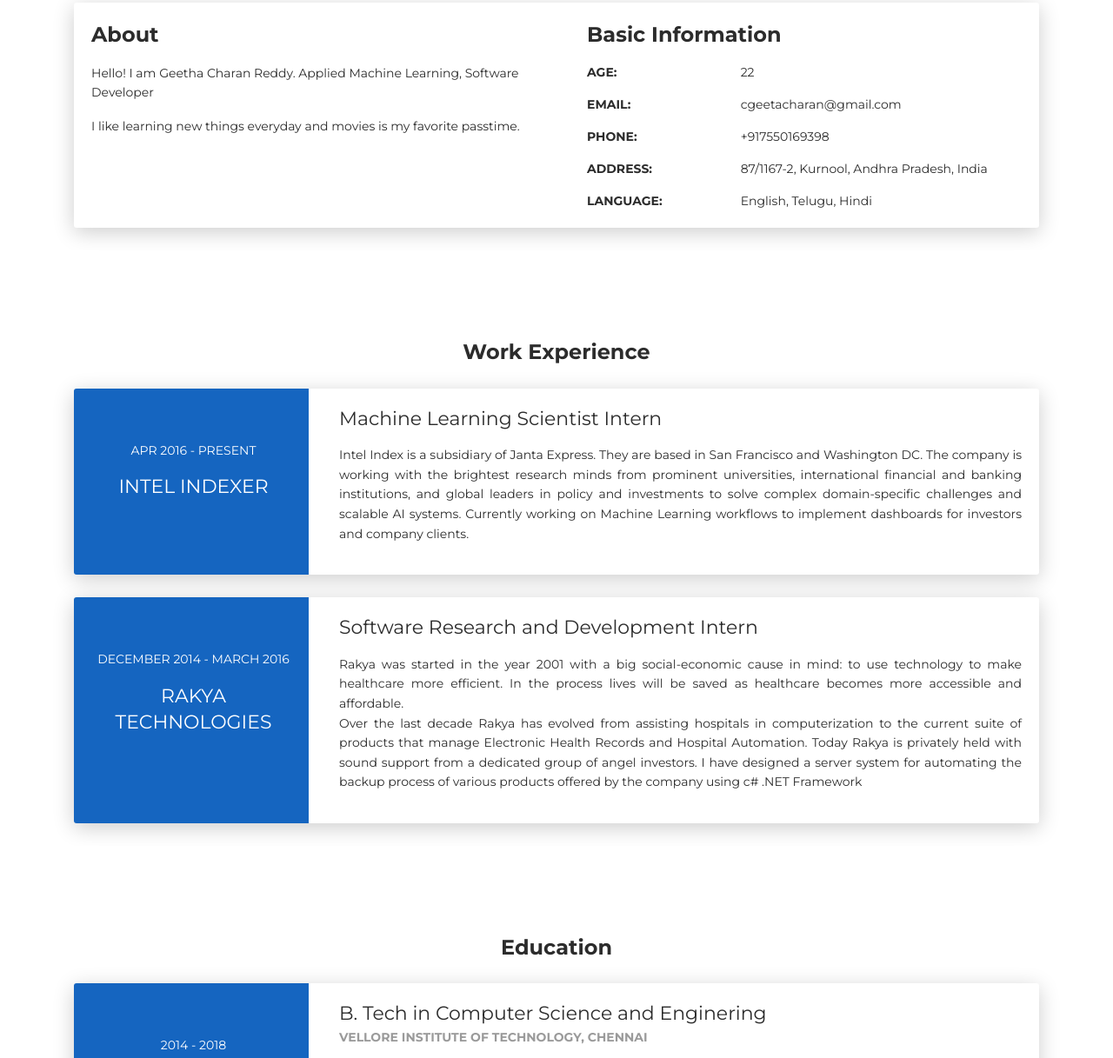
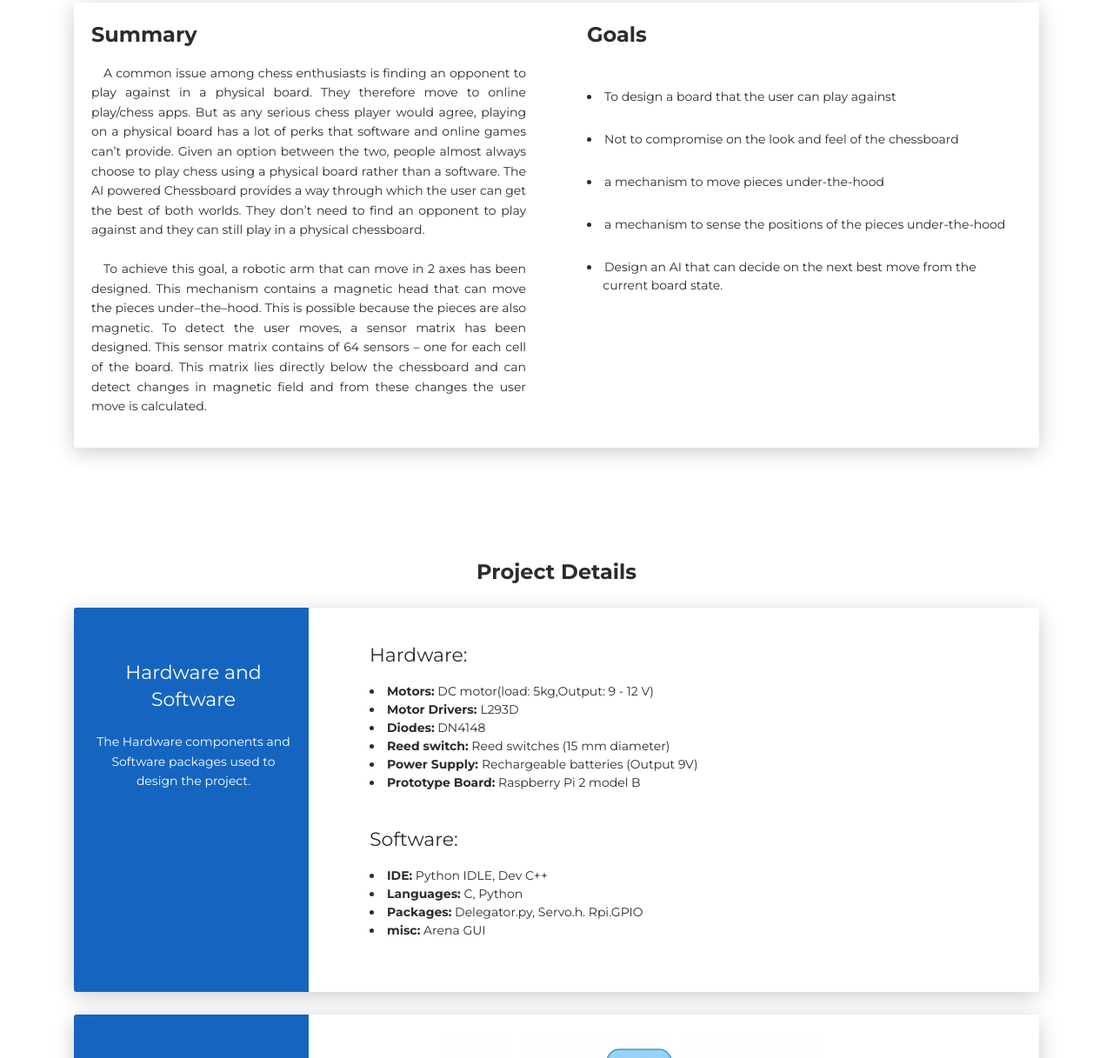
Before and after one commit to Gnommer/gnommer.github.io, a plain HTML site: page AIPoweredChessBoard.html in a window 1280 px wide. Shown: the part 617-1834 px from the top of the page at 87% size. Drawn offline with Linux system fonts and the light colour scheme.

Commit message:
Done Changes

```diff
--- a/AIPoweredChessBoard.html
+++ b/AIPoweredChessBoard.html
@@ -22,7 +22,7 @@
             </div>
             <div class="collapse navbar-collapse justify-content-end" id="navigation">
               <ul class="navbar-nav">
-                <li class="nav-item"><a class="nav-link smooth-scroll" href="#about">About</a></li>
+                <li class="nav-item"><a class="nav-link smooth-scroll" href="#about">Summary</a></li>
                 <li class="nav-item"><a class="nav-link smooth-scroll" href="#skill">Skills</a></li>
                 <li class="nav-item"><a class="nav-link smooth-scroll" href="#portfolio">Portfolio</a></li>
                 <li class="nav-item"><a class="nav-link smooth-scroll" href="#experience">Experience</a></li>
@@ -38,11 +38,11 @@
 <div class="profile-page">
   <div class="wrapper">
     <div class="page-header page-header-small" filter-color="blue">
-      <div class="page-header-image" data-parallax="true" style="background-image: url('images/cc-bg-1.jpg');"></div>
+      <div class="page-header-image" data-parallax="true" style="background-image: url('images/project-1.jpg');"></div>
       <div class="container">
         <div class="content-center">
           <div class="h2 title">A.I Powered ChessBoard</div>
-          <p class="category text-white">A Hardware based ChessBoard with a Chess Engine as an opponent for the player.</H1></H2></p>
+          <p class="category text-white">A Hardware project which playes against an opponent.</H1></H2></p>
         </div>
       </div>
     </div>
@@ -54,33 +54,33 @@
       <div class="row">
         <div class="col-lg-6 col-md-12">
           <div class="card-body">
-            <div class="h4 mt-0 title">About</div>
-            <p>Hello! I am Geetha Charan Reddy. Applied Machine Learning, Software Developer</p>
-            <p>I like learning new things everyday and movies is my favorite passtime.</p>
+            <div class="h4 mt-0 title">Summary</div>
+            <p style="text-align: justify">&emsp;A common issue among chess enthusiasts is finding an opponent to play against in a
+                physical board. They therefore move to online play/chess apps. But as any serious
+                chess player would agree, playing on a physical board has a lot of perks that
+                software and online games can’t provide. Given an option between the two, people
+                almost always choose to play chess using a physical board rather than a software.
+                The AI powered Chessboard provides a way through which the user can get the best
+                of both worlds. They don’t need to find an opponent to play against and they can
+                still play in a physical chessboard.
+                <br><br>&emsp;To achieve this goal, a robotic arm that can move in 2 axes has been
+                designed. This mechanism contains a magnetic head that can move the pieces
+                under–the–hood. This is possible because the pieces are also magnetic. To detect the
+                user moves, a sensor matrix has been designed. This sensor matrix contains of 64
+                sensors – one for each cell of the board. This matrix lies directly below the
+                chessboard and can detect changes in magnetic field and from these changes the user
+                move is calculated.</p>
             </div>
         </div>
         <div class="col-lg-6 col-md-12">
           <div class="card-body">
-            <div class="h4 mt-0 title">Basic Information</div>
-            <div class="row">
-              <div class="col-sm-4"><strong class="text-uppercase">Age:</strong></div>
-              <div class="col-sm-8">22</div>
-            </div>
-            <div class="row mt-3">
-              <div class="col-sm-4"><strong class="text-uppercase">Email:</strong></div>
-              <div class="col-sm-8">cgeetacharan@gmail.com</div>
-            </div>
-            <div class="row mt-3">
-              <div class="col-sm-4"><strong class="text-uppercase">Phone:</strong></div>
-              <div class="col-sm-8">+917550169398</div>
-            </div>
-            <div class="row mt-3">
-              <div class="col-sm-4"><strong class="text-uppercase">Address:</strong></div>
-              <div class="col-sm-8">87/1167-2, Kurnool, Andhra Pradesh, India </div>
-            </div>
-            <div class="row mt-3">
-              <div class="col-sm-4"><strong class="text-uppercase">Language:</strong></div>
-              <div class="col-sm-8">English, Telugu, Hindi</div>
+            <div class="h4 mt-0 title">Goals</div>
+            <div>
+              <li style="padding-top: 2em">To design a board that the user can play against</li>
+              <li style="padding-top: 2em">Not to compromise on the look and feel of the chessboard</li>
+              <li style="padding-top: 2em"> a mechanism to move pieces under-the-hood</li>
+              <li style="padding-top: 2em"> a mechanism to sense the positions of the pieces under-the-hood</li>
+              <li style="padding-top: 2em">Design an AI that can decide on the next best move from the &nbsp;&nbsp;&nbsp;&nbsp;&nbsp;current board state.</li>
             </div>
           </div>
         </div>
@@ -88,64 +88,43 @@
     </div>
   </div>
 </div>
-<div class="section" id="experience">
-  <div class="container cc-experience">
-    <div class="h4 text-center mb-4 title">Work Experience</div>
-    <div class="card">
-      <div class="row">
-        <div class="col-md-3 bg-primary" data-aos="fade-right" data-aos-offset="50" data-aos-duration="500">
-          <div class="card-body cc-experience-header">
-            <p>Apr 2016 - Present</p>
-            <div class="h5">Intel Indexer</div>
-          </div>
-        </div>
-        <div class="col-md-9" data-aos="fade-left" data-aos-offset="50" data-aos-duration="500">
-          <div class="card-body">
-            <div class="h5">Machine Learning Scientist Intern</div>
-            <p style="text-align:justify"> Intel Index is a subsidiary of Janta Express. They are based in San Francisco and Washington DC. The company is working with the brightest research minds from prominent universities, international financial and banking institutions, and global leaders in policy and investments to solve complex domain-specific challenges and scalable AI systems.
-              Currently working on Machine Learning workflows to implement dashboards for investors and company clients.</p>
-          </div>
-        </div>
-      </div>
-    </div>
-    <div class="card">
-      <div class="row">
-        <div class="col-md-3 bg-primary" data-aos="fade-right" data-aos-offset="50" data-aos-duration="500">
-          <div class="card-body cc-experience-header">
-            <p>December 2014 - March 2016</p>
-            <div class="h5">Rakya Technologies</div>
-          </div>
-        </div>
-        <div class="col-md-9" data-aos="fade-left" data-aos-offset="50" data-aos-duration="500">
-          <div class="card-body">
-            <div class="h5">Software Research and Development Intern</div>
-            <p style="text-align: justify">Rakya was started in the year 2001 with a big social-economic cause in mind: to use technology to make healthcare more efficient. In the process lives will be saved as healthcare becomes more accessible and affordable.<br>
-                Over the last decade Rakya has evolved from assisting hospitals in computerization to the current suite of products that manage Electronic Health Records and Hospital Automation. Today Rakya is privately held with sound support from a dedicated group of angel investors. I have designed a server system for automating the backup process of various products offered by the company using c# .NET Framework</p>
-          </div>
-        </div>
-      </div>
-    </div>
-  </div>
-</div>
+
 <div class="section">
     <div class="container cc-education">
-    <div class="h4 text-center mb-4 title">Education</div>
+      <div class="h4 text-center mb-4 title">Project Details</div>
       <div class="card">
           <div class="row">
             <div class="col-md-3 bg-primary" data-aos="fade-right" data-aos-offset="50" data-aos-duration="500">
               <div class="card-body cc-education-header">
-            <p>2014 - 2018</p>
-            <div class="h5">Bachelor's Degree</div>
+                <div class="h5">Hardware and Software</div><br>
+                <p>
+                  The Hardware components and Software packages used to design the project.
+                </p>
               </div>
             </div>
+
             <div class="col-md-9" data-aos="fade-left" data-aos-offset="50" data-aos-duration="500">
               <div class="card-body">
-            <div class="h5">B. Tech in Computer Science and Enginering</div>
-            <p class="category">Vellore Institute of Technology, Chennai</p>
-            <p style="text-align:justify">VIT Chennai is a globally engaged, competitive, comprehensive, research-enriched university campus strategically positioned to respond to major industrial, social, economic and environmental demands and challenges.<br>
-                The campus has a cosmopolitan atmosphere with students from all corners of the globe. Experienced and learned teachers are strongly encouraged to nurture the students. The global standards set at VIT in the field of teaching and research spur us on in our relentless pursuit of excellence. In fact, it has become a way of life for us. The highly motivated youngsters on the campus are a constant source of pride.
-                <br><h6><b>CGPA:</b> 8.69 / 10.00</h6>
-              </p>
+                <div class="col-md-9">
+                  <div class="card-body">
+                      <h5>Hardware:</h5>
+                      <li><b>Motors:</b> DC motor(load: 5kg,Output: 9 - 12 V)</li>
+                      <li><b>Motor Drivers: </b>L293D</li>
+                      <li><b>Diodes:</b> DN4148</li>
+                      <li><b>Reed switch:</b> Reed switches (15 mm diameter)</li>
+                      <li><b>Power Supply: </b>Rechargeable batteries (Output 9V)</li>
+                      <li><b>Prototype Board:</b> Raspberry Pi 2 model B</li>
+                  </div>
+                </div>
+                <div class="col-md-9">
+                  <div class="card-body">
+                      <h5>Software:</h5>
+                     <li><b>IDE:</b> Python IDLE, Dev C++</li>
+                     <li><b>Languages:</b> C, Python</li>
+                     <li><b>Packages:</b> Delegator.py, Servo.h. Rpi.GPIO</li>
+                     <li><b>misc:</b> Arena GUI</li>
+                  </div>
+                </div>
               </div>
             </div>
           </div>
@@ -154,32 +133,48 @@
         <div class="row">
           <div class="col-md-3 bg-primary" data-aos="fade-right" data-aos-offset="50" data-aos-duration="500">
             <div class="card-body cc-education-header">
-            <p>2012 - 2014</p>
-            <div class="h5">High School</div>
+              <div class="h5">Flow Chart</div><br>
+              <p>
+                The Entire Flow of the Project is Shown here.
+              </p>
             </div>
           </div>
           <div class="col-md-9" data-aos="fade-left" data-aos-offset="50" data-aos-duration="500">
-          <div class="card-body">
-            <div class="h5">Mathematics Physics and Chemistry</div>
-            <p class="category">M.P. & E.V. (English Medium) School, Visakhapatnam</p>
-            <p style="text-align:justify">located in Sheela Nagar is a Co-Educational Senior Secondary institution affiliated to the Central Board of Secondary Education (CBSE) on Provisional basis since 2001. The school has been operating officially under the trust/society Milk Producers And Employees Educational Health And Medical Welfare Trust. The school is equipped with 30 class rooms and all essential facilities.
-                <br><h6><b>Percentage:</b> 91.6%</h6>
+            <div style="text-indent: 8em" class="card-body">
+              <img src="images/flow-Chart.png">
+            </div>
+          </div>
+        </div>
+      </div>
+      <div class="card">
+        <div class="row">
+          <div class="col-md-3 bg-primary" data-aos="fade-right" data-aos-offset="50" data-aos-duration="500">
+            <div class="card-body cc-education-header">
+              <div class="h5">Circuit Diagram</div><br>
+              <p>
+                The entire layout of the components in the project is shown here
               </p>
+            </div>
+          </div>
+          <div class="col-md-9" data-aos="fade-left" data-aos-offset="50" data-aos-duration="500">
+            <div class="card-body" style="text-indent: 8em">
+              <img src="images/circuit-diagram.png">
             </div>
           </div>
         </div>
       </div>
     </div>
   </div>
+
 <div class="col-md-12">
-    <center><a class="btn btn-primary" href="../index.html" data-aos="zoom-in" data-aos-anchor="data-aos-anchor">Back to Resume</a></center>
+    <center><a class="btn btn-primary" href="index.html" data-aos="zoom-in" data-aos-anchor="data-aos-anchor">Back to Resume</a></center>
 </div>
 </div>
     </div>
     <footer class="footer">
 
       <div class="container text-center"><a class="cc-facebook btn btn-link" href="#"><i class="fa fa-github fa-2x " aria-hidden="true"></i></a><a class="cc-twitter btn btn-link " href="#"><i class="fa fa-linkedin fa-2x " aria-hidden="true"></i></a></div>
-      <div class="h4 title text-center">Anthony Barnett</div>
+      <div class="h4 title text-center">Geetha Charan Reddy</div>
       <div class="text-center text-muted">
         <p>&copy; Creative CV. All rights reserved.<br>Design - <a class="credit" href="https://templateflip.com" target="_blank">TemplateFlip</a></p>
       </div>
```
Also changed, not shown: index.html (+16 -14 lines), images/circuit-diagram.png (added), images/flow-Chart.png (added), styles/main.css. Lines whose indentation alone changed are shown as unchanged.
